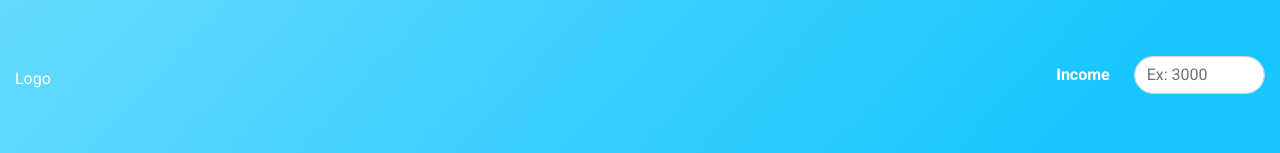
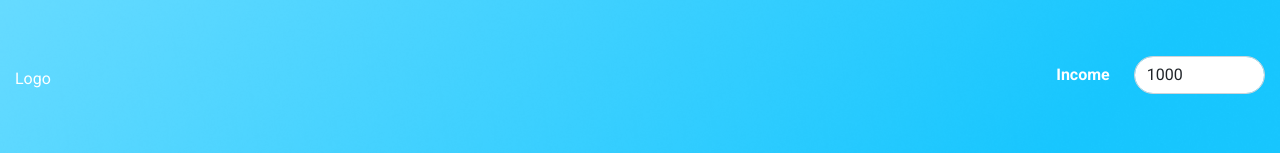
Before and after one commit to johannpa/React-expense-tracker, a React (Create React App) app: page / in a window 1280 px wide. Shown: the top 153 px of the page. Built offline with nearby package versions, Linux system fonts and the light colour scheme; a web font is replaced by a local one.

Commit message:
Add income with a default value in store and then catch it with useSelector in IncomeInput to use it in it

```diff
--- a/src/components/IncomeInput/IncomeInput.jsx
+++ b/src/components/IncomeInput/IncomeInput.jsx
@@ -1,6 +1,10 @@
+import { useSelector } from "react-redux";
 import s from "./style.module.css";
 
 export function IncomeInput(props) {
+
+  const income = useSelector(store => store.EXPENSE.income);
+
   function updateIncome(e){
     const income = e.target.value;
     console.log(income);
@@ -9,7 +13,13 @@ export function IncomeInput(props) {
     <div className="row justify-content-center mb-2">
       <div className={`col-6 ${s.label}`}>Income</div>
       <div className="col-6">
-        <input onChange={updateIncome} type="number" className="form-control" placeholder="Ex: 3000" />
+        <input
+          defaultValue={income}
+          onChange={updateIncome}
+          type="number"
+          className="form-control"
+          placeholder="Ex: 3000"
+        />
       </div>
     </div>
   );
--- a/src/store/expense/expense-slice.js
+++ b/src/store/expense/expense-slice.js
@@ -3,6 +3,7 @@ import { createSlice } from "@reduxjs/toolkit";
 export const expenseSlice = createSlice({
     name: "expenseSlice",
     initialState: {
+        income : 1000,
         expenseList: [],
     },
     reducers: {
@@ -14,4 +15,6 @@ export const expenseSlice = createSlice({
 
 
 const { addExpense } = expenseSlice.actions;
+
+
 export { addExpense };
```
